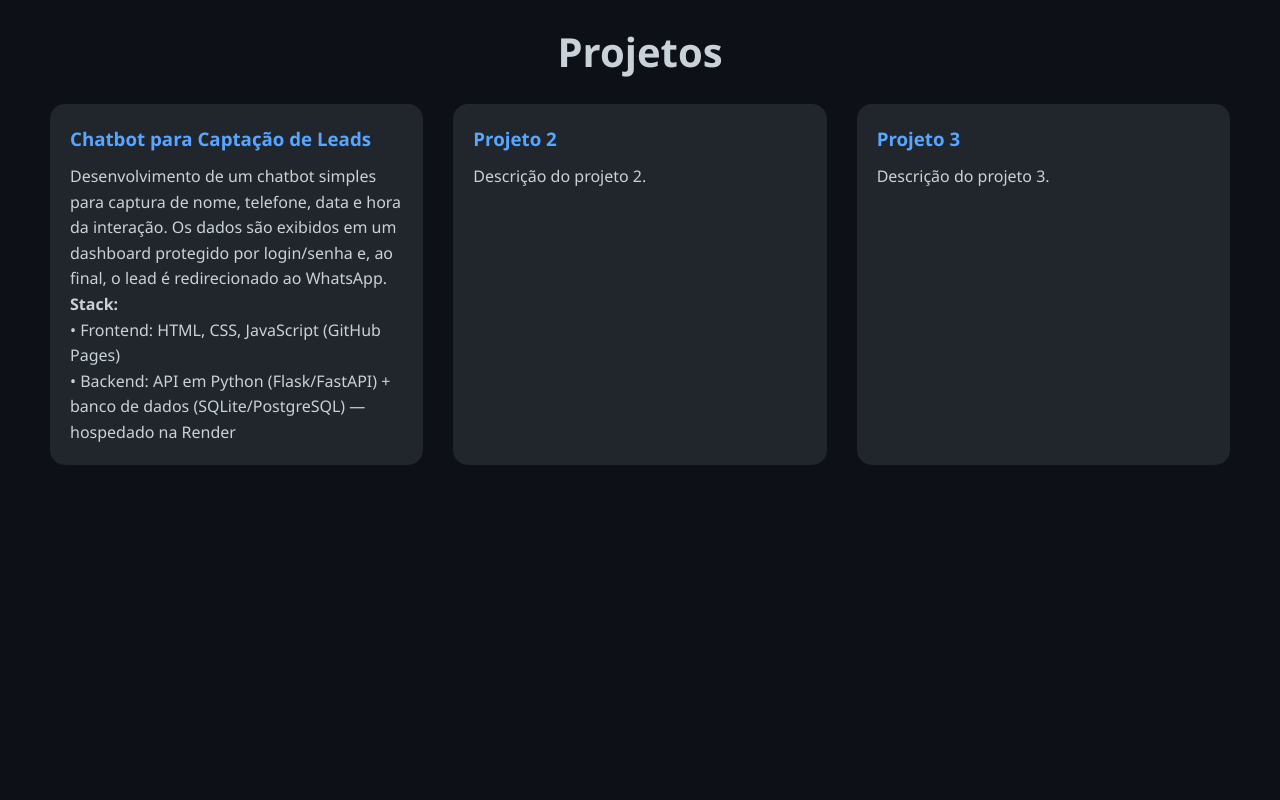
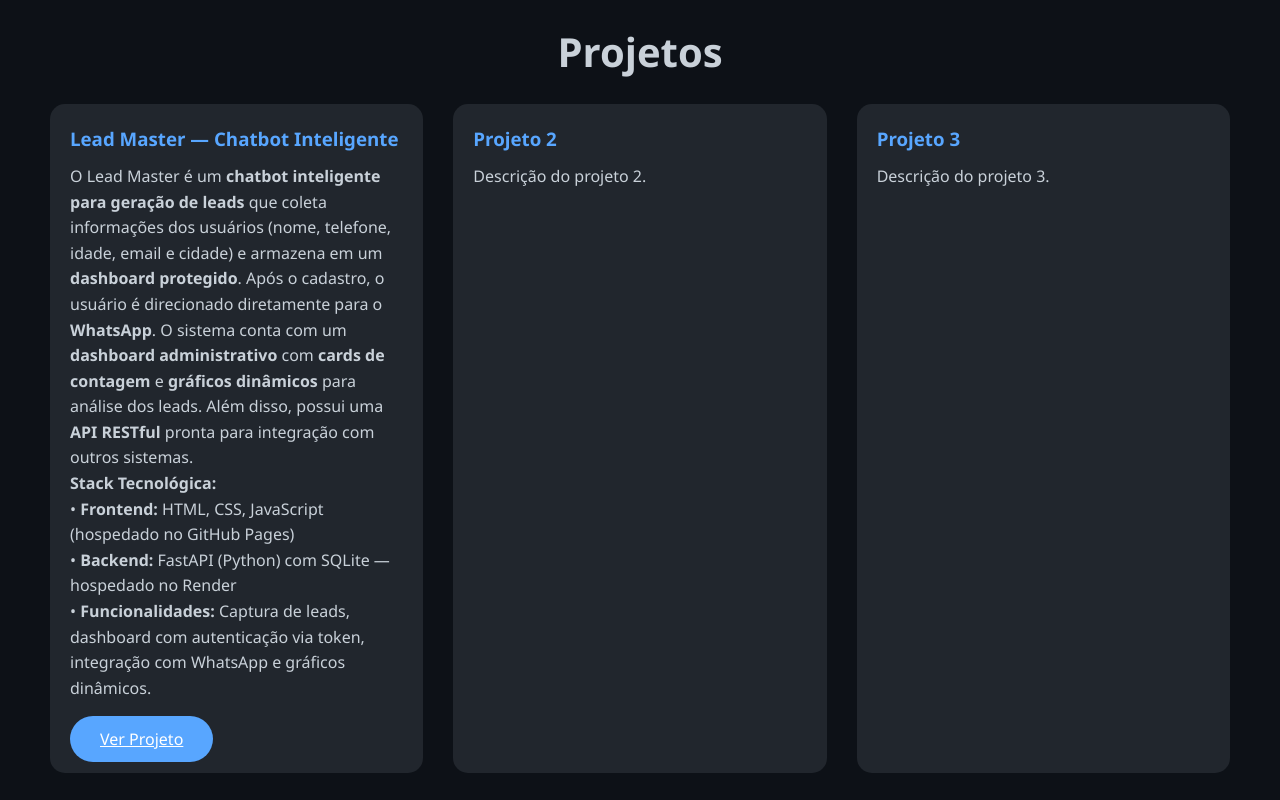
Before and after one commit to nmdevtch/Portfolio, a plain HTML site: page index.html in a window 1280 px wide. Shown: the part 1700-2500 px from the top of the page. Drawn offline with Linux system fonts and the light colour scheme.

Commit message:
third commit

```diff
--- a/index.html
+++ b/index.html
@@ -67,14 +67,17 @@
 
     <!-- Projeto 1 -->
     <div class="project-card">
-        <h3><strong>Chatbot para Captação de Leads</strong></h3>
+      <h3><strong>Lead Master — Chatbot Inteligente</strong></h3>
       <p>
-          Desenvolvimento de um chatbot simples para captura de nome, telefone, data e hora da interação. Os dados são exibidos em um dashboard protegido por login/senha e, ao final, o lead é redirecionado ao WhatsApp.
+        O Lead Master é um <strong>chatbot inteligente para geração de leads</strong> que coleta informações dos usuários (nome, telefone, idade, email e cidade) e armazena em um <strong>dashboard protegido</strong>. Após o cadastro, o usuário é direcionado diretamente para o <strong>WhatsApp</strong>.
+        O sistema conta com um <strong>dashboard administrativo</strong> com <strong>cards de contagem</strong> e <strong>gráficos dinâmicos</strong> para análise dos leads. Além disso, possui uma <strong>API RESTful</strong> pronta para integração com outros sistemas.
       </p>
-        <p><strong>Stack:</strong><br>
-          • Frontend: HTML, CSS, JavaScript (GitHub Pages)<br>
-          • Backend: API em Python (Flask/FastAPI) + banco de dados (SQLite/PostgreSQL) — hospedado na Render
-        </p>
+      <p><strong>Stack Tecnológica:</strong><br>
+        • <strong>Frontend:</strong> HTML, CSS, JavaScript (hospedado no GitHub Pages)<br>
+        • <strong>Backend:</strong> FastAPI (Python) com SQLite — hospedado no Render<br>
+        • <strong>Funcionalidades:</strong> Captura de leads, dashboard com autenticação via token, integração com WhatsApp e gráficos dinâmicos.
+      </p></br>
+      <a href="https://nmdevtch.github.io/LeadMaster/" target="_blank" class="btn">Ver Projeto</a>
     </div>
 
     <!-- Projeto 2 -->
```
Lines whose indentation alone changed are shown as unchanged.
